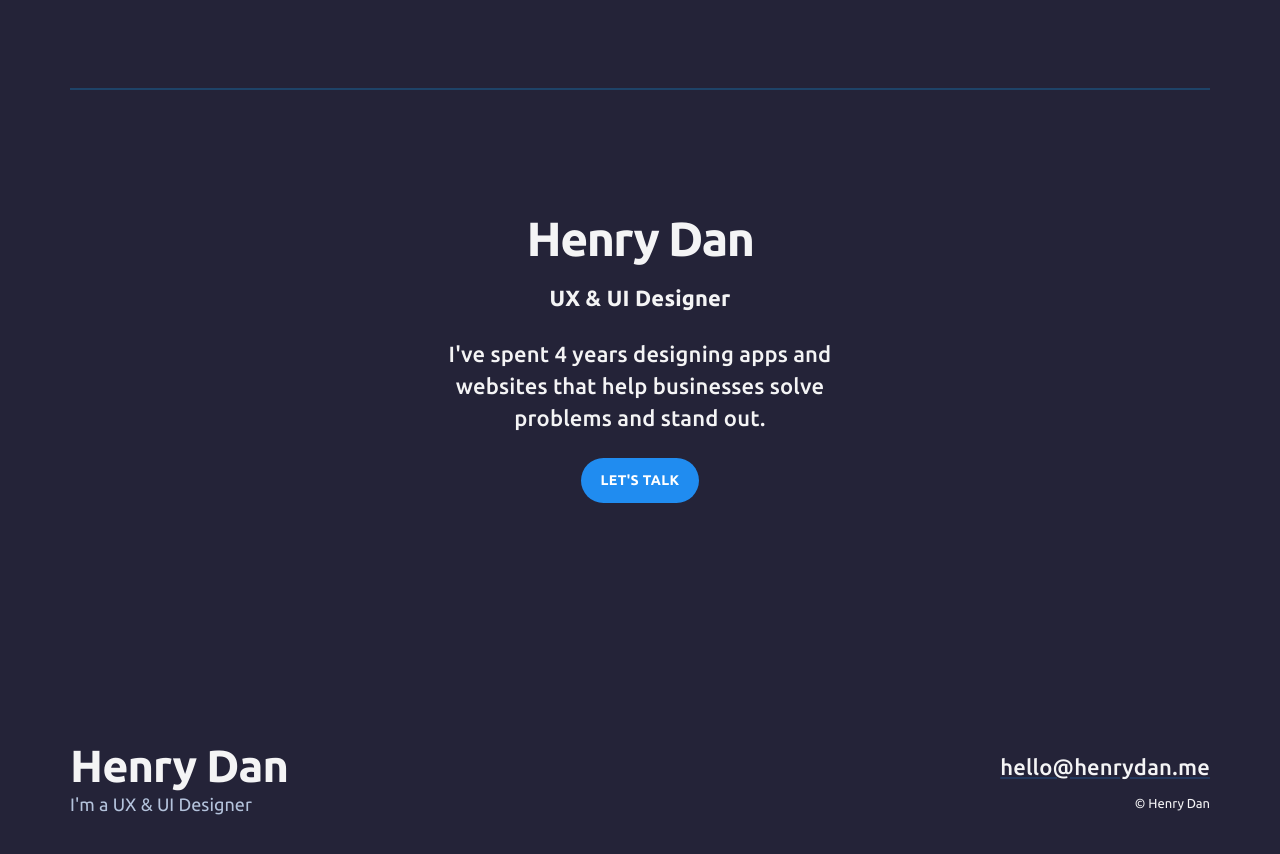
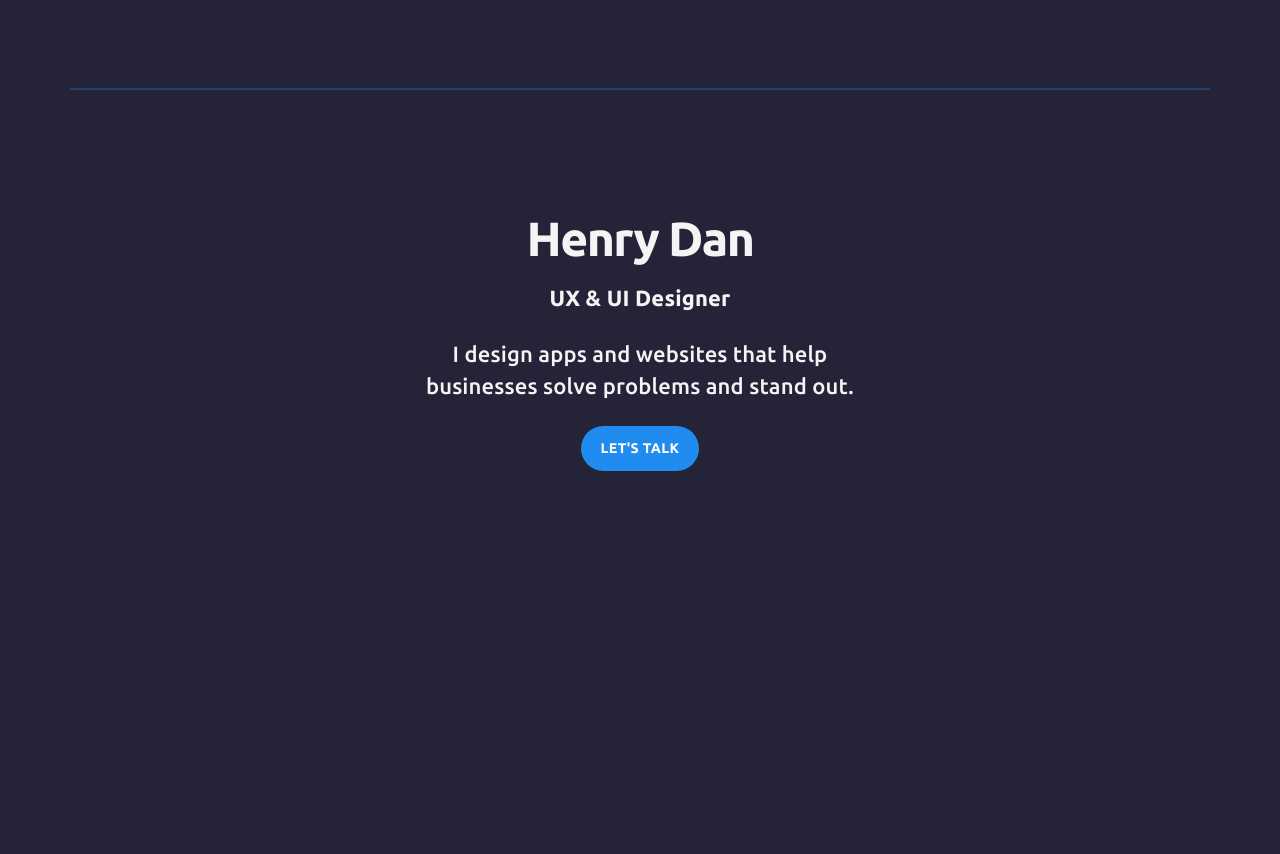
Before and after one commit to hdan-design/hdan-design.github.io, a Jekyll site: the page built from _projects/3-Alunne.md, in a window 1280 px wide and 900 px high, scrolled down 7765 px. Shown: the top 854 px of the window. Built offline with Jekyll 4.4.1, drawn with Linux system fonts in a browser that asks for light colours; nearby versions of some CDN libraries; after the commit the page ends 8236 px from its top, so only the background shows below that; some of the changed text lies outside the part shown.

Commit message:
Content updates
Changed Alunne cover, removed footer, changed copy on about page, changed Alunne description

```diff
--- a/_includes/footer.html
+++ b/_includes/footer.html
@@ -1,4 +1,4 @@
-<footer class="footer">
+<!-- <footer class="footer">
 	<div class="wrap grid">
 
 		{% if site.data.settings.footer_settings.logo_image %}
@@ -17,8 +17,7 @@
 			{% endif %}
 			<p class="subtitle"><a href="mailto:hello@henrydan.me" target="_blank">hello@henrydan.me</a>
 			</p>
-			<!-- <p>Digital Product Designer</p> -->
 			<span class="footnote">© Henry Dan</span>
 		</div>
 
-	</div>
+	</div> -->
--- a/_includes/section__about.html
+++ b/_includes/section__about.html
@@ -5,7 +5,7 @@
     <div class="about__content">
       <h2 class="title">Henry Dan</h2>
       <p class="subtitle">UX & UI Designer</p>
-      <p class="subtitle subtitle--light">I've spent 4 years designing apps and websites that help businesses solve problems and stand out.</p>
+      <p class="subtitle subtitle--light">I design apps and websites that help businesses solve problems and stand out.</p>
       <!-- <p class="subtitle subtitle--light">Have any questions, ideas, or just aren't sure where to start? I'd love to chat.</p> -->
       <!-- <p class="subtitle subtitle--light">How can I help you?</p> -->
       <!-- <p class="subtitle subtitle--light">I'll help you solve business problems, more deeply understand your users, and prototype your ideas to test them with real customers.</p> -->
```
Also changed, not shown: _projects/3-Alunne.md (+2 -2 lines), images/projects/Alunne/Alunne-cover.png.
